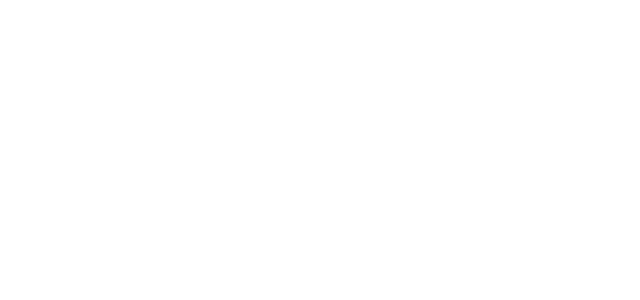
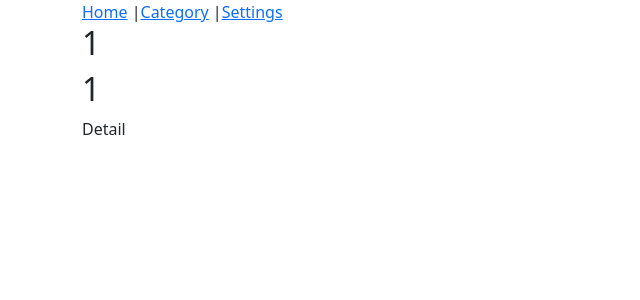
Before and after one commit to hakanozer/Spring-React-2, a React (Create React App) app in the folder frontend/: page /detail/1/1 in a window 1280 px wide. Before the commit this address had no page. Shown: the top 300 px of the page, without its empty margins (0-640 px from the left). Built offline with nearby package versions, Linux system fonts and the light colour scheme.

Commit message:
Data Push

```diff
--- a/frontend/package.json
+++ b/frontend/package.json
@@ -10,6 +10,7 @@
     "@types/node": "^16.18.38",
     "@types/react": "^18.2.14",
     "@types/react-dom": "^18.2.6",
+    "axios": "^1.4.0",
     "react": "^18.2.0",
     "react-dom": "^18.2.0",
     "react-router-dom": "^6.14.1",
--- a/frontend/src/index.tsx
+++ b/frontend/src/index.tsx
@@ -5,12 +5,14 @@ import { BrowserRouter, Routes, Route } from 'react-router-dom'
 // import pages
 import Home from './pages/Home';
 import Category from './pages/Category';
+import Detail from './pages/Detail';
 
 const router =
 <BrowserRouter>
   <Routes>
     <Route path='/' element={<Home/>}/>
     <Route path='/category' element={<Category/>}/>
+    <Route path='/detail/:id/:index' element={<Detail />} />
   </Routes>
 </BrowserRouter>
 
--- /dev/null
+++ b/frontend/src/pages/Detail.tsx
@@ -0,0 +1,23 @@
+import React, { useState } from 'react'
+import Navbar from '../components/Navbar'
+import { useParams } from 'react-router-dom'
+
+function Detail() {
+
+  const params = useParams()
+  console.log( params.id )
+  console.log( params.index )
+  const [id, setId] = useState(params.id)
+  const [index, setIndex] = useState(params.index)
+
+  return (
+    <>
+        <Navbar/>
+        <h2>{id}</h2>
+        <h2>{index}</h2>
+        <div>Detail</div>
+    </>
+  )
+}
+
+export default Detail
--- a/frontend/src/pages/Home.tsx
+++ b/frontend/src/pages/Home.tsx
@@ -1,5 +1,6 @@
 import React, { useState } from 'react'
 import Navbar from '../components/Navbar'
+import { NavLink } from 'react-router-dom'
 
 function Home() {
 
@@ -40,7 +41,7 @@ function Home() {
         </form>
         <hr></hr>
         {arr.map( (item, index) =>
-            <li key={index}> {item} </li>
+           <li key={index}> <NavLink to={'/detail/' + item + '/' + index} >{item}</NavLink></li>
         )}
         <hr></hr>
         <div className='row'>
```
Also changed, not shown: 1 other file (tests, documents, lock files or other folders).
